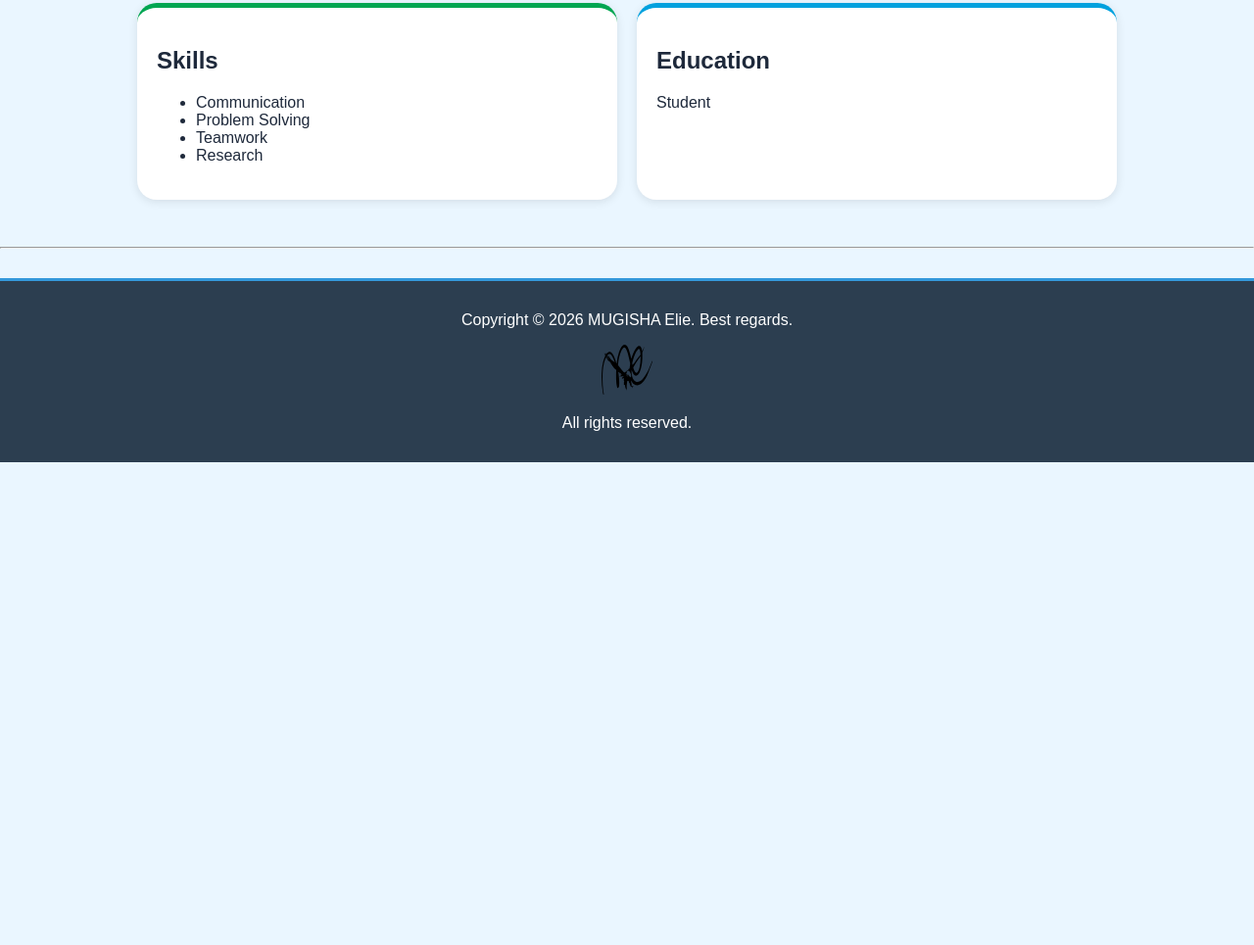
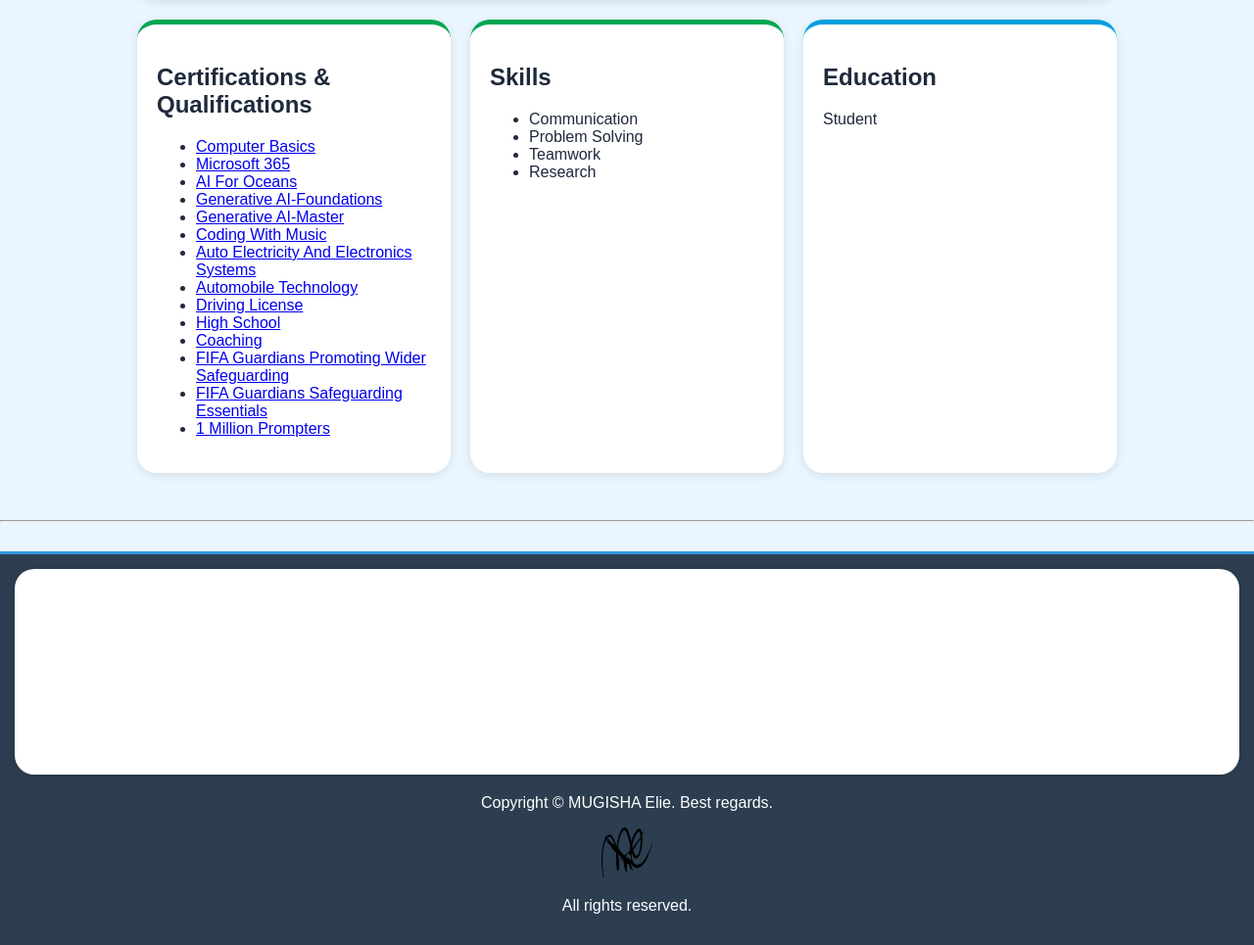
Before and after one commit to runtheplay/Portfolio, a plain HTML site: page index.html in a window 1280 px wide. Shown: the part 542-1507 px from the top of the page at 98% size. Before the commit the page ends 1014 px from the top, so only its background shows below. Drawn offline with Linux system fonts and the light colour scheme.

Commit message:
Enhance portfolio with dark mode button and contact info
Added dark mode button and contact section with details.

```diff
--- a/index.html
+++ b/index.html
@@ -9,24 +9,44 @@
     <title>Me Portfolio</title>
 </head>
 <body>
+    <button id="darkModeBtn">
+    🌙 Dark Mode
+</button>
     <div class="container">
         <header class="hero">
             <h1>MUGISHA Elie</h1>
             <p>Learner | Future Professional</p>
     <div class="buttons">
         <a href="#contact" class="btn-primary">Contact Me</a>
-        <a href="#projects" class="btn-secondary">View Projects</a>
     </div>
         </header>
         <section class="card about">
             <h2>About Me</h2>
             <p>
-                I am a motivated student passionate about learning, technology, and personal growth.</br></br>
+                I am a motivated student passionate about learning, technology, and personal growth.<br><br>
             This portfolio highlights my skills, projects, achievements, and educational journey.
             </p>
         </section>
         <section class="grid">
             <div class="card skills">
+                <h2>Certifications & Qualifications</h2>
+                <ul>
+                    <li><a href="Certificate . Computer Basics.pdf">Computer Basics</a></li>
+                    <li><a href="Certificate Getting Started with Microsoft 365.pdf">Microsoft 365</a></li>
+                    <li><a href="Certificate.jpg">AI For Oceans</a></li>
+                    <li><a href="Certificate_ Generative AI - Foundations.pdf">Generative AI-Foundations</li>
+                    <li><a href="Certificate_Genera ve AI - Master.pdf">Generative AI-Master</a></li>
+                    <li><a href="Coding With Music.jpg">Coding With Music</li>
+                    <li><a href="Diploma-6.pdf">Auto Electricity And Electronics Systems</li>
+                    <li><a href="kic baby.pdf">Automobile Technology</li>
+                    <li><a href="permit.pdf">Driving License</a></li>
+                    <li><a href="transcripts.pdf">High School</a></li>
+                    <li><a href="diploma.pdf">Coaching</a></li>
+                    <li><a href="FIFA_Guardians_Promoting_Wider_Safeguarding_Change_certificate.pdf">FIFA Guardians Promoting Wider Safeguarding</a></li>
+                    <li><a href="FIFA_Guardians_Safeguarding_Essentials_certificate.pdf">FIFA Guardians Safeguarding Essentials</a></li>
+                    <li><a href="mugisha-elie-certificate.pdf">1 Million Prompters</a></li>
+                </ul>
+            </div><div class="card skills">
                 <h2>Skills</h2>
                 <ul>
                     <li>Communication</li>
@@ -43,9 +63,21 @@
     </div>
     <hr>
     <footer>
-        <p>Copyright &copy; 2026 MUGISHA Elie. Best regards.</p>
+        <section id="contact" class="card">
+    <h2>Contact</h2>
+
+    <p>Email: sirmelie7@gmail.com</p>
+    <p>Phone: +250 788 670 786</p>
+    <p>Location: Rwanda</p>
+</section>
+        <p>
+    Copyright &copy;
+    <span id="copyright-year"></span>
+    MUGISHA Elie. Best regards.
+        </p>
         <img src="mmmeee_me.svg" alt="signature" width="51.2">
         <p>All rights reserved.</p>
     </footer>
+    <script src="script.js"></script>
 </body>
 </html>
```
